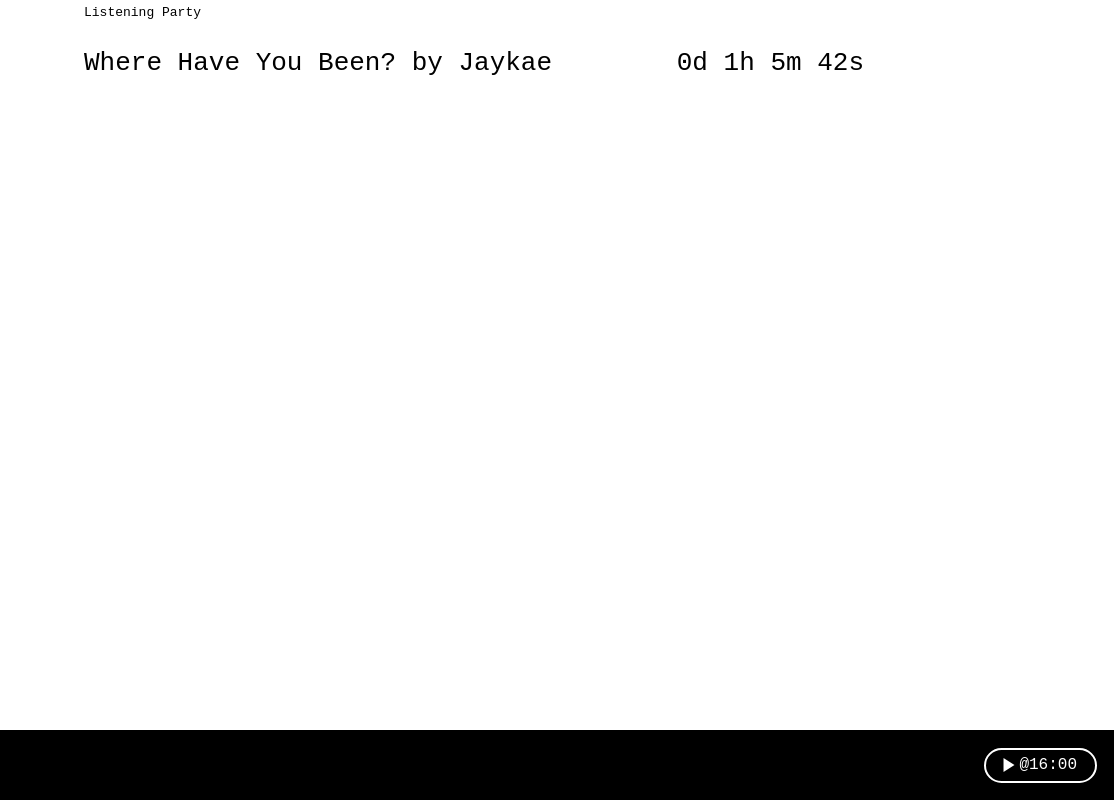
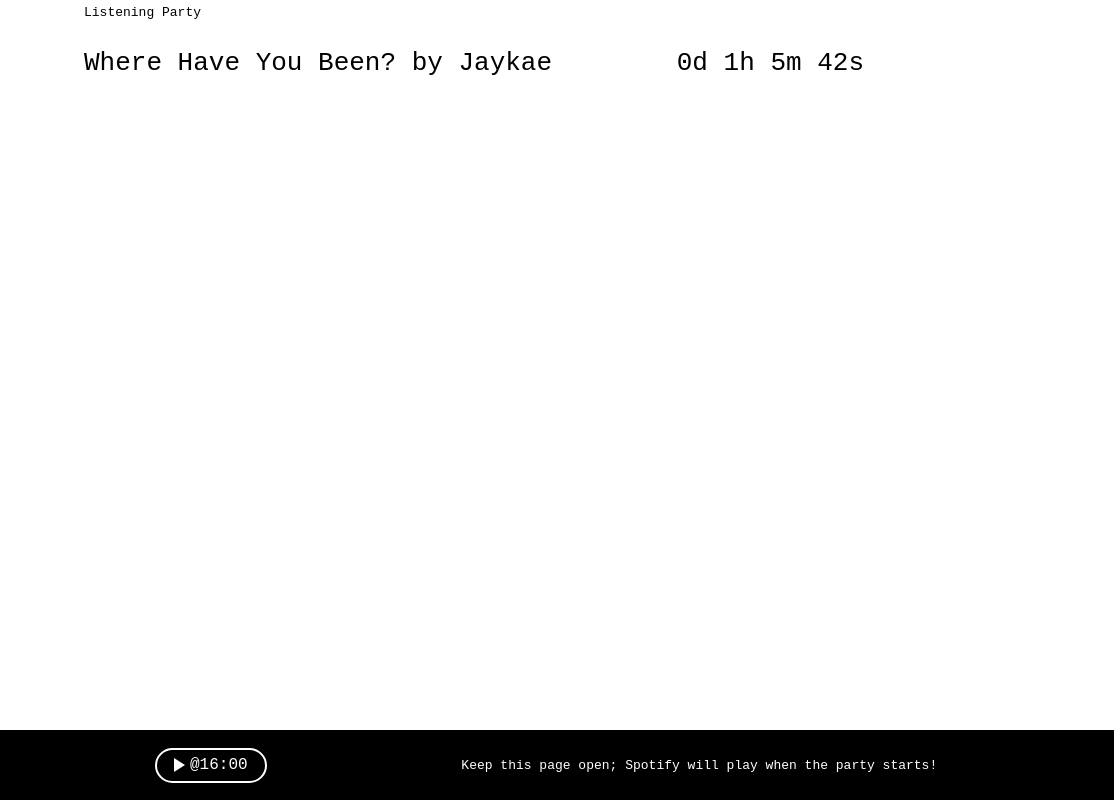
Before and after one commit to groundedstudio/listening-party, a plain HTML site: page demo/index.html in a window 1280 px wide. Shown: the full height of the page, 166-1280 px from the left. Drawn offline with Linux system fonts and the light colour scheme.

Commit message:
:lipstick: display 'will play in' when signed in to spotify

```diff
--- a/demo/index.html
+++ b/demo/index.html
@@ -37,6 +37,7 @@
                 <span class="material-icons" id="playAtArrow">play_arrow</span>@<span id="playAtTime"></span>
             </div>
             <div id="spotifyWillPlayIn">
+                Keep this page open; Spotify will play when the party starts!
             </div>
         </div>
     </body>
--- a/demo/listeningPartyDemo.js
+++ b/demo/listeningPartyDemo.js
@@ -61,7 +61,6 @@
         // 'spotify will play in...' text.
         document.getElementById('playAt').style.display = "none";
         document.getElementById('connectWithSpotify').style.display = "none";
-        document.getElementById('spotifyWillPlayIn').style.display = "inline";
 
         // When playback SDK is ready, generate player with user's access_token.
         window.onSpotifyWebPlaybackSDKReady = () => {
@@ -83,6 +82,8 @@
             // Ready
             player.addListener('ready', ({ device_id }) => {
                 console.log('Ready with Device ID', device_id);
+                // Let the user know that spotify will play when the party starts.
+                document.getElementById('spotifyWillPlayIn').style.display = "inline";
             });
 
             // Not Ready
@@ -138,7 +139,6 @@
                     clearInterval(y);
                     var spotWillPlayIn = document.getElementById('spotifyWillPlayIn')
                     spotWillPlayIn.innerHTML = "The party has ended!";
-                    spotWillPlayIn.style.padding = "0px 0px 0px 17.5px";
                 // If the count down has finished and the user has joined during the
                 // party session, seek/skip them to the right place.
                 } else if ((distance < 0) && (distance > (Object.keys(tracklist)[Object.keys(tracklist).length - 1]))) {
--- a/demo/style.css
+++ b/demo/style.css
@@ -102,3 +102,9 @@
     border-radius: 19.5px;
     padding: 0 17.5px 0 9px;
 }
+
+#spotifyWillPlayIn {
+    margin: auto;
+    padding-left: 17.5px;
+    padding-right: 17.5px;
+}
```
